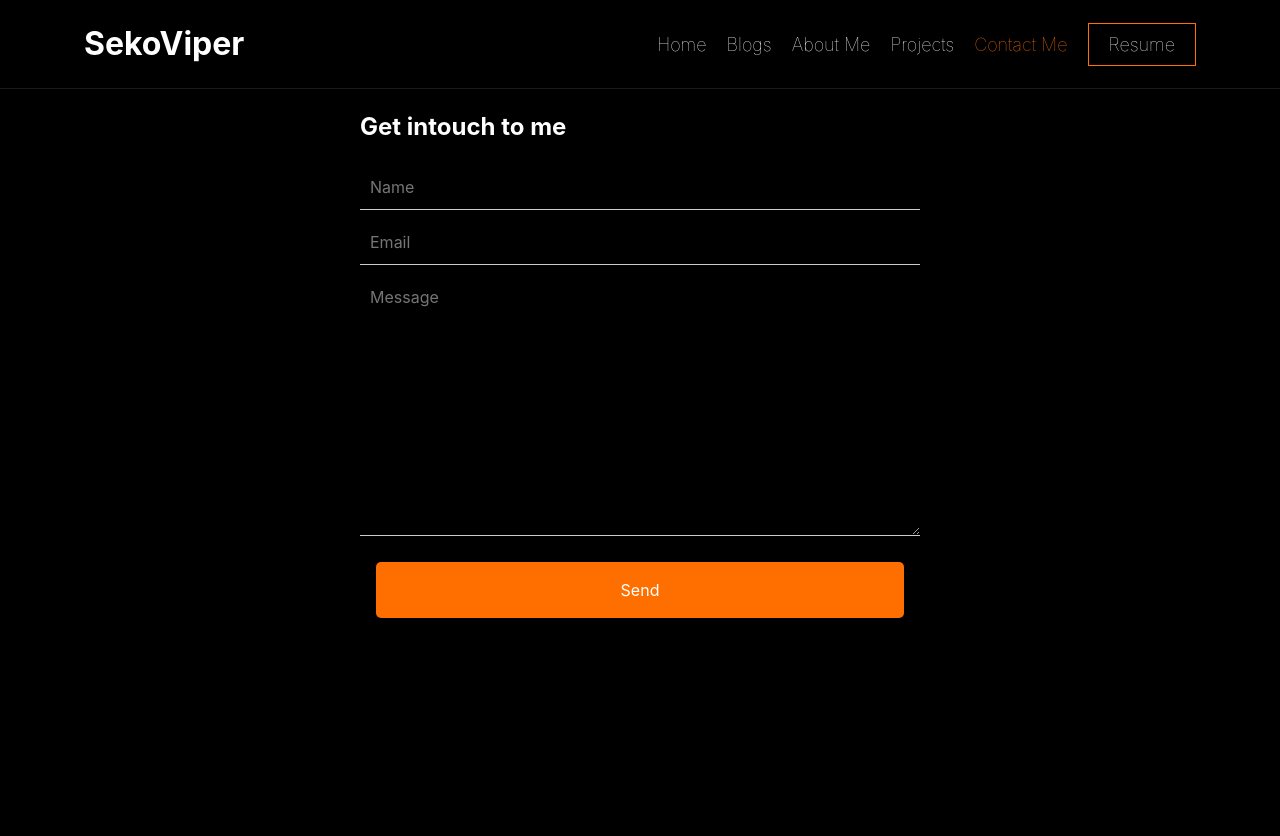
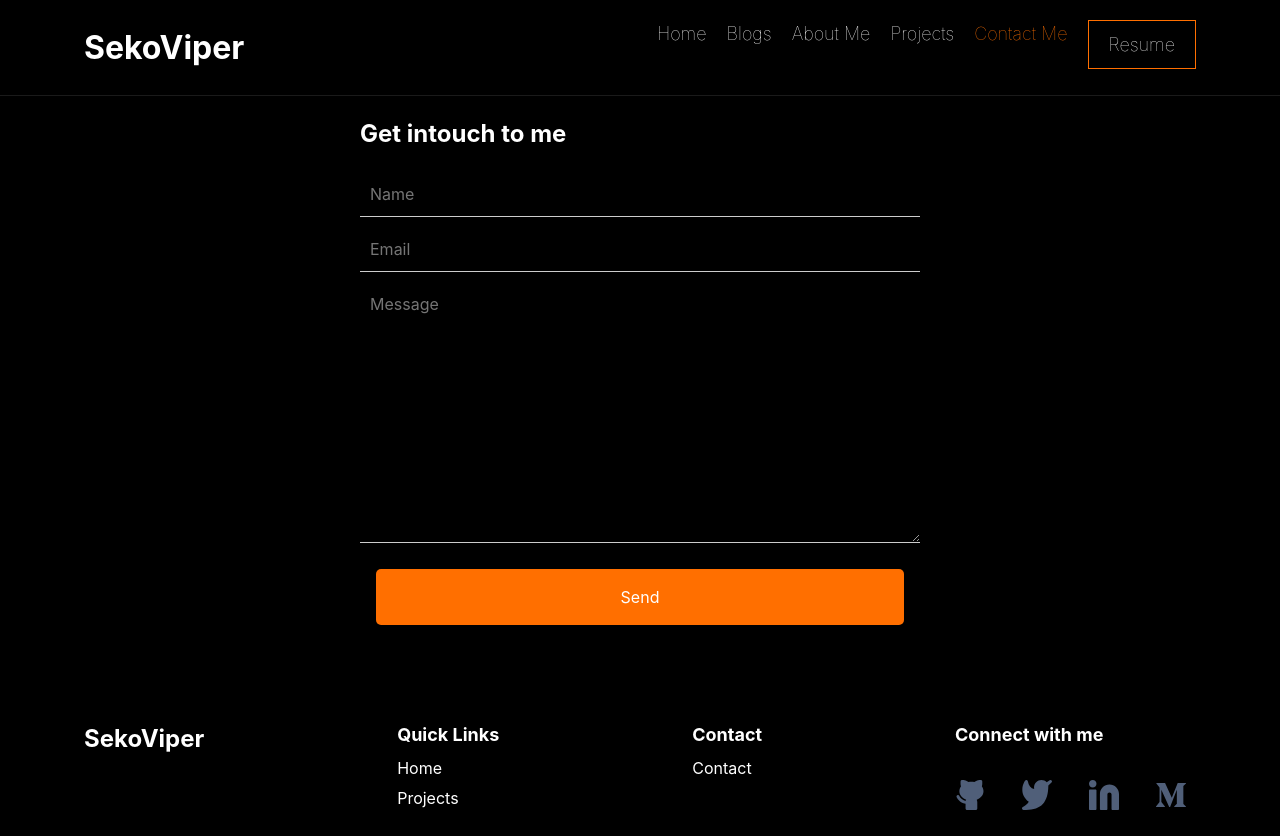
Before and after one commit to SekoViper/seko, a React (Create React App) app: page /contact in a window 1280 px wide. Before the commit the page ends 800 px from the top, so only its background shows below. Built offline with nearby package versions, Linux system fonts and the light colour scheme.

Commit message:
Modify contact page.

```diff
--- a/src/components/contact/Contact.jsx
+++ b/src/components/contact/Contact.jsx
@@ -1,7 +1,9 @@
 import React from 'react';
 import './contact.css';
+import Footer from '../footer/Footer';
 
 const Contact = () => (
+  <>
     <div className="container">
       <h1>Get intouch to me</h1>
       <div>
@@ -13,6 +15,8 @@ const Contact = () => (
         </form>
       </div>
     </div>
+    <Footer />
+  </>
 );
 
 export default Contact;
```
Lines whose indentation alone changed are shown as unchanged.
